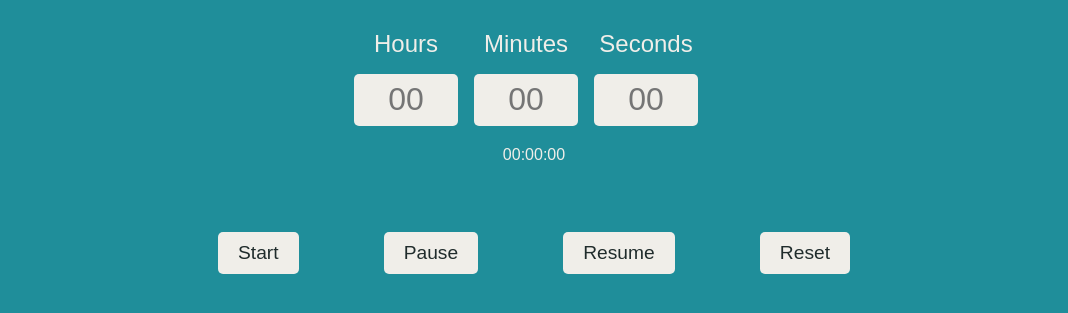
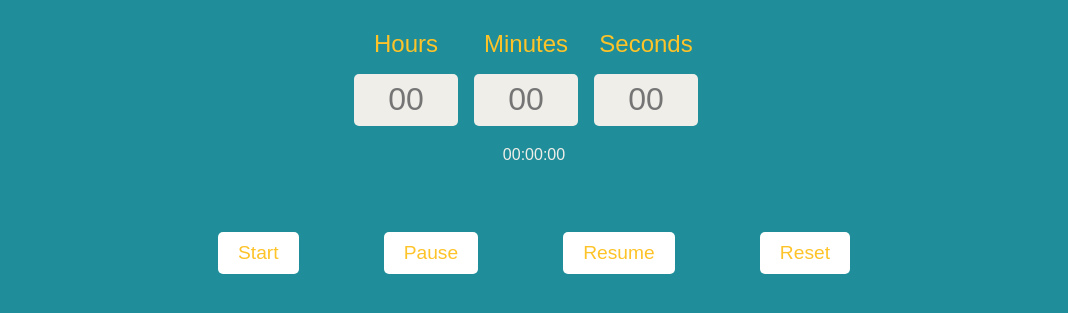
Before and after one commit to CaireneA/p-p-2, a plain HTML site: page index.html in a window 1280 px wide. Shown: the part 85-398 px from the top of the page, without its empty margins (106-1174 px from the left). Drawn offline with Linux system fonts and the light colour scheme; a web font is replaced by a local one.

Commit message:
Change button colors in style.css

```diff
--- a/assets/css/style.css
+++ b/assets/css/style.css
@@ -58,6 +58,7 @@ body {
 .input-wrapper label {
     font-size: 1.5rem;
     margin-bottom: 1rem;
+    color: rgb(254, 195, 40);
 }
 
 .input-wrapper input {
@@ -82,8 +83,8 @@ body {
 }
 
 .controls-area .btn {
-    background-color: #F0EEE9;
-    color: #202C2C;
+    background-color: #FFF;
+    color: rgb(254, 195, 40);
     font-size: 1.2rem;
     padding: 10px 20px;
     border: none;
@@ -95,7 +96,8 @@ body {
 .controls-area .btn:hover,
 .controls-area .btn:focus,
 .controls-area .btn:active {
-    background-color: #d9d4c9;
+    background-color: rgb(254, 195, 40);
+    color: #FFF;
 }
 
 /* Media queries */
```
